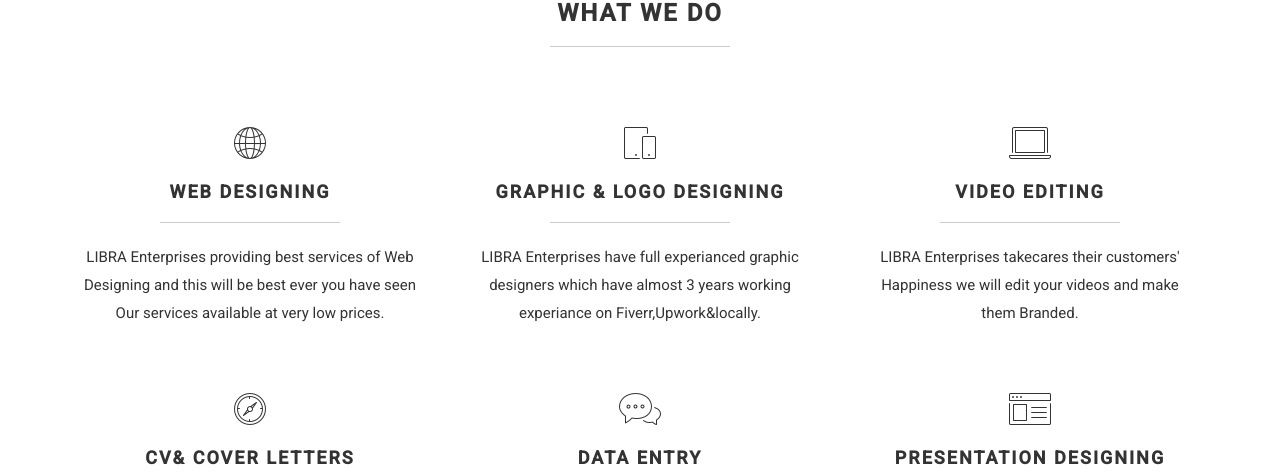
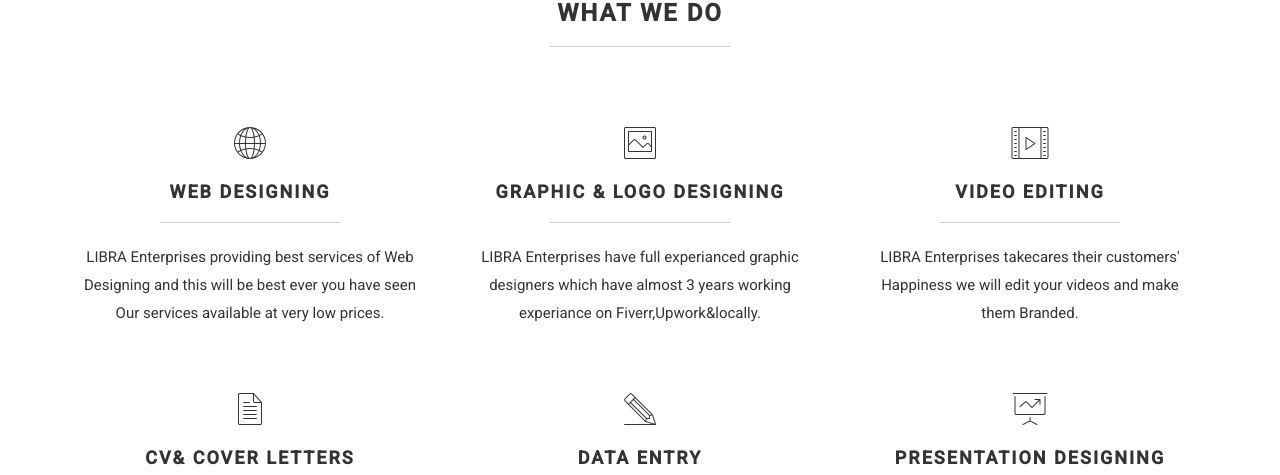
Before and after one commit to libraenterprise/libraenterprise.github.io, a plain HTML site: page index.html in a window 1280 px wide. Shown: the part 920-1395 px from the top of the page. Drawn offline with Linux system fonts and the light colour scheme.

Commit message:
updated icons

```diff
--- a/index.html
+++ b/index.html
@@ -103,31 +103,31 @@ http://www.tooplate.com/view/2075-digital-team
                     <p>LIBRA Enterprises providing best services of Web Designing and this will be best ever you have seen Our services available at very low prices.</p>
                 </div>
                 <div class="col-lg-4 col-md-4 col-sm-4 wow fadeInUp" data-wow-delay="0.9s">
-                    <i class="icon-mobile medium-icon"></i>
+                    <i class="icon-picture medium-icon"></i>
                     <h3>GRAPHIC &amp; LOGO DESIGNING</h3>
                     <hr>
                     <p>LIBRA Enterprises have full experianced graphic designers which have almost 3 years working experiance on Fiverr,Upwork&locally.</p>
                 </div>
                 <div class="col-lg-4 col-md-4 col-sm-4 wow fadeInUp" data-wow-delay="1s">
-                    <i class="icon-laptop medium-icon"></i>
+                    <i class="icon-video medium-icon"></i>
                     <h3>VIDEO EDITING</h3>
                     <hr>
                     <p>LIBRA Enterprises takecares their customers' Happiness we will edit your videos and make them Branded.</p>
                 </div>
                 <div class="col-lg-4 col-md-4 col-sm-4 wow fadeInUp" data-wow-delay="1s">
-                    <i class="icon-compass medium-icon"></i>
+                    <i class="icon-document medium-icon"></i>
                     <h3>CV&amp; COVER LETTERS</h3>
                     <hr>
                     <p>Are you looking for job and hav'nt good CV? So no problem yet LIBRA Enterprises will create Interview wining CV& Cover letter.</p>
                 </div>
                 <div class="col-lg-4 col-md-4 col-sm-4 wow fadeInUp" data-wow-delay="1s">
-                    <i class="icon-chat medium-icon"></i>
+                    <i class="icon-pencil medium-icon"></i>
                     <h3>DATA ENTRY</h3>
                     <hr>
                     <p>LIBRA Enterprises will do Excel Sheet work OR any Data entry work at very low price and accuratly Our works will be undoubted</p>
                 </div>
                 <div class="col-lg-4 col-md-4 col-sm-4 wow fadeInUp" data-wow-delay="1s">
-                    <i class="icon-browser medium-icon"></i>
+                    <i class="icon-presentation medium-icon"></i>
                     <h3>PRESENTATION DESIGNING</h3>
                     <hr>
                     <p>LIBRA Enterprises is best sellers on Fiverr We will reduce your office burden and will design professional presentaions for you.</p>
```
